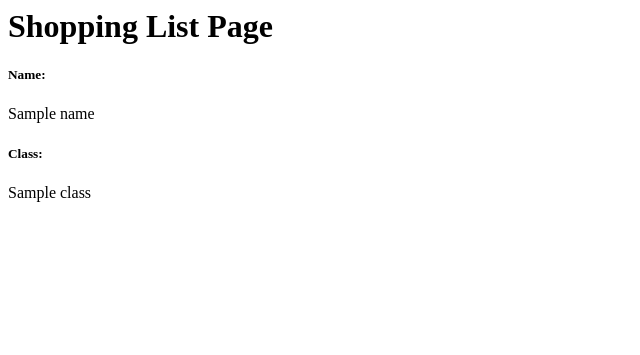
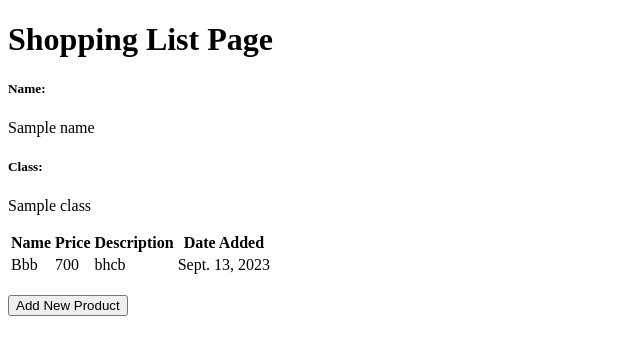
Before and after one commit to Nabilo13/shopping-list, a Django app: template main/templates/main.html in a window 1280 px wide. Shown: the top 355 px of the page, without its empty margins (0-640 px from the left). Run offline with Django 4.2, Linux system fonts and the light colour scheme; data comes from the database, SQL or seed files in the repository; both versions use the stored data as it was after the commit; tables that the repository leaves empty hold one stand-in row (values such as "Sample post"); the template is opened without the code that fills it: values that come from a table or form of the project are taken from there, most other values are stand-ins (such as "Sample title", 1, 10 or a date in 2020).

Commit message:
Tutorial2

```diff
--- a/main/templates/main.html
+++ b/main/templates/main.html
@@ -1,6 +1,41 @@
+{% extends 'base.html' %}
+
+{% block content %}
+
 <h1>Shopping List Page</h1>
 
-<h5>Name: </h5>
-<p>{{ name }}<p>
-<h5>Class: </h5>
-<p>{{ class }}<p>
+<h5>Name:</h5>
+<p>{{name}}</p>
+
+<h5>Class:</h5>
+<p>{{class}}</p>
+
+<table>
+    <tr>
+        <th>Name</th>
+        <th>Price</th>
+        <th>Description</th>
+        <th>Date Added</th>
+    </tr>
+
+    {% comment %} Berikut cara memperlihatkan data produk di bawah baris ini {% endcomment %}
+
+    {% for product in products %}
+        <tr>
+            <td>{{product.name}}</td>
+            <td>{{product.price}}</td>
+            <td>{{product.description}}</td>
+            <td>{{product.date_added}}</td>
+        </tr>
+    {% endfor %}
+</table>
+
+<br />
+
+<a href="{% url 'main:create_product' %}">
+    <button>
+        Add New Product
+    </button>
+</a>
+
+{% endblock content %}
--- a/main/urls.py
+++ b/main/urls.py
@@ -1,8 +1,14 @@
 from django.urls import path
 from main.views import show_main
+from main.views import show_main, create_product
+from main.views import show_main, create_product, show_xml
+from main.views import show_main, create_product, show_xml, show_json
 
 app_name = 'main'
 
 urlpatterns = [
     path('', show_main, name='show_main'),
+    path('create-product', create_product, name='create_product'),
+    path('xml/', show_xml, name='show_xml'),
+    path('json/', show_json, name='show_json'),
 ]
--- a/requirements.txt
+++ b/requirements.txt
@@ -4,3 +4,4 @@ whitenoise
 psycopg2-binary
 requests
 urllib3
+django-environ
--- a/shopping_list/urls.py
+++ b/shopping_list/urls.py
@@ -1,4 +1,5 @@
 from django.urls import path, include
+from main.views import show_main, create_product, show_xml, show_json, show_xml_by_id, show_json_by_id
 """
 URL configuration for shopping_list project.
 
@@ -18,7 +19,10 @@ Including another URLconf
 from django.contrib import admin
 from django.urls import path
 
+
 urlpatterns = [
     path('admin/', admin.site.urls),
-    path('main/', include('main.urls')),
+    path('', include('main.urls')),
+    path('xml/<int:id>/', show_xml_by_id, name='show_xml_by_id'),
+    path('json/<int:id>/', show_json_by_id, name='show_json_by_id'),
 ]
--- /dev/null
+++ b/templates/base.html
@@ -0,0 +1,18 @@
+{% load static %}
+<!DOCTYPE html>
+<html lang="en">
+    <head>
+        <meta charset="UTF-8" />
+        <meta
+            name="viewport"
+            content="width=device-width, initial-scale=1.0"
+        />
+        {% block meta %}
+        {% endblock meta %}
+    </head>
+
+    <body>
+        {% block content %}
+        {% endblock content %}
+    </body>
+</html>
```
Also changed, not shown: main/forms.py (added, +7 -0 lines), main/templates/create_product.html (added, +19 -0 lines), main/views.py (+37 -1 lines), shopping_list/settings.py (+14 -1 lines), .github/workflows/pbp-deploy.yml (added), db.sqlite3, 3 other files.
